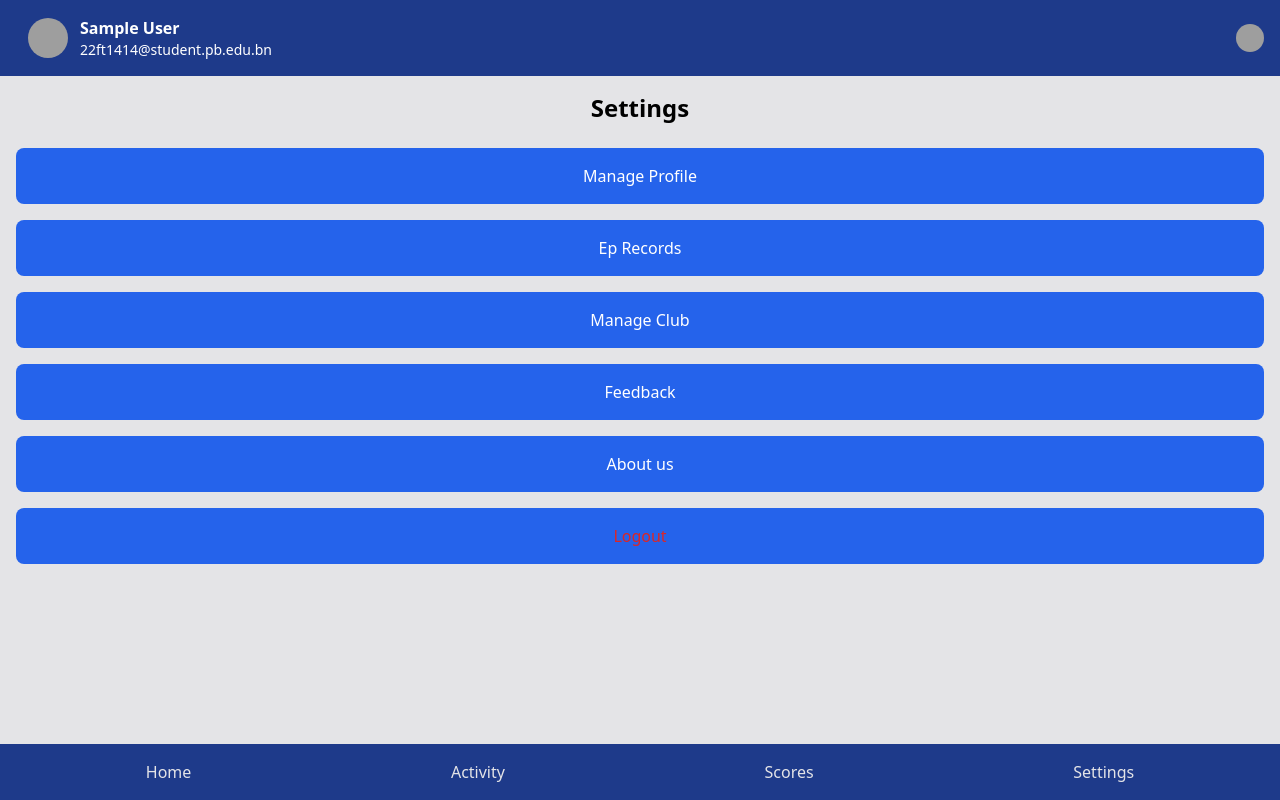
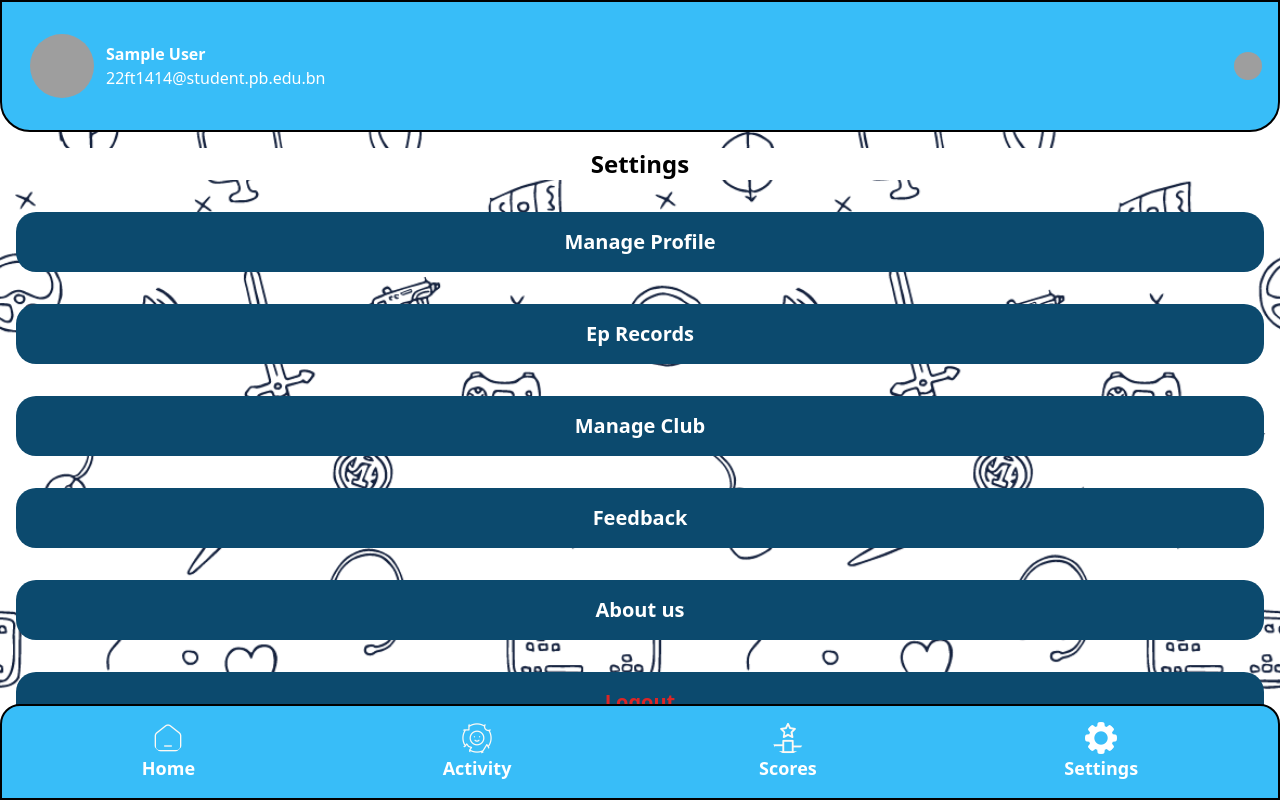
Before and after one commit to 22FTT1500/Ep-Quest, a PHP site: page /settingpage.php in a window 1280 px wide. Run offline with PHP 8.4, Linux system fonts and the light colour scheme; the visitor is signed in with stand-in values (Sample User, id 1); some libraries are stand-ins or nearby versions; grey boxes are pictures that could not be loaded.

Commit message:
settingpage css done, modified eprecord css

```diff
--- a/settingpage.php
+++ b/settingpage.php
@@ -14,15 +14,19 @@ if (isset($_SESSION['student_id']) && isset($_SESSION['student_id']) && isset($_
         <title>Setting</title>
     </head>
 
-    <body class="bg-zinc-200 text-white font-sans">
-        <div class="flex flex-col h-screen">
-            <div class="p-4 bg-blue-900">
-                <!-- Profile Link -->
+    <body class="bg-cover bg-repeat bg-center text-black font-sans" style="background-image: url('./assets/background.png');">
+        <div class="flex flex-col">
+            <!-- Header -->
+            <div class="py-8 px-4 bg-sky-400 rounded-br-[30px] rounded-bl-[30px] border-2 border-black text-white">
                 <div class="flex items-center">
-                    <img src="<?php echo $_SESSION['profileimg']; ?>" alt="profile" class="rounded-full ml-3 size-10" />
+                    <div>
+                        <a href="manageprofile.php">
+                            <img src="<?php echo $_SESSION['profileimg']; ?>" alt="profile" class="rounded-full ml-3 size-16" />
+                        </a>
+                    </div>
                     <div class="ml-3">
                         <h1 class="font-bold"><?php echo $_SESSION['fullname']; ?></h1>
-                        <p class="text-sm">22ft1414@student.pb.edu.bn</p>
+                        <p class="text-base">22ft1414@student.pb.edu.bn</p>
                     </div>
                     <div class="ml-auto">
                         <a href="notificationpage.php"><img src="./assets/bell.png" alt="profile" class="rounded-full ml-3 size-7" /></a>
@@ -30,40 +34,55 @@ if (isset($_SESSION['student_id']) && isset($_SESSION['student_id']) && isset($_
                 </div>
             </div>
 
-            <h2 class="text-center text-2xl font-bold mb-4 mt-4 text-black">Settings</h2>
+            <h2 class="text-center text-2xl font-bold text-black my-4 mx-2 bg-white block inline">Settings</h2>
+
             <!-- Manage profile card button -->
-            <div class="mx-4 my-2 p-4 bg-blue-600 rounded-lg text-center">
+            <div class="mx-4 my-4 p-4 bg-sky-900 rounded-[20px] text-center text-white font-bold text-xl">
                 <a href="manageprofile.php"><button class="">Manage Profile</button></a>
             </div>
 
-            <div class="mx-4 my-2 p-4 bg-blue-600 rounded-lg text-center">
+            <div class="mx-4 my-4 p-4 bg-sky-900 rounded-[20px] text-center text-white font-bold text-xl">
                 <a href="eprecord.php"><button class="">Ep Records</button></a>
             </div>
 
-            <div class="mx-4 my-2 p-4 bg-blue-600 rounded-lg text-center">
+            <div class="mx-4 my-4 p-4 bg-sky-900 rounded-[20px] text-center text-white font-bold text-xl">
                 <a href="manageclub.php"><button class="">Manage Club</button></a>
             </div>
 
-            <div class="mx-4 my-2 p-4 bg-blue-600 rounded-lg text-center">
+            <div class="mx-4 my-4 p-4 bg-sky-900 rounded-[20px] text-center text-white font-bold text-xl">
                 <a href="feedbackpage.php"><button class="">Feedback</button></a>
             </div>
 
-            <div class="mx-4 my-2 p-4 bg-blue-600 rounded-lg text-center">
+            <div class="mx-4 my-4 p-4 bg-sky-900 rounded-[20px] text-center text-white font-bold text-xl">
                 <a href="aboutpage.php"><button class="">About us</button></a>
             </div>
 
-            <div class="mx-4 my-2 p-4 bg-blue-600 rounded-lg text-center">
+            <div class="mx-4 my-4 p-4 bg-sky-900 rounded-[20px] text-center text-red font-bold text-xl">
                 <a href="logout.php"><button class="text-red-600">Logout</button></a>
             </div>
 
-            <div class="p-4 bg-blue-900 fixed bottom-0 w-full">
-                <div class="flex justify-around text-zinc-200">
-                    <span><a href="studentpage.php">Home</a></span>
-                    <span><a href="activitypage.php">Activity</a></span>
-                    <span><a href="leaderboard.php">Scores</a></span>
-                    <span><a href="#">Settings</a></span>
+            <!-- Footer -->
+            <div class="p-4 bg-sky-400 fixed bottom-0 w-full font-bold text-lg rounded-tr-[20px] rounded-tl-[20px] border-2 border-black text-white">
+                <div class="flex justify-around items-center">
+                    <a href="studentpage.php" class="flex flex-col items-center">
+                        <img src="./assets/homeButton.png" alt="home" class="rounded-full size-8">
+                        <span>Home</span>
+                    </a>
+                    <a href="activitypage.php" class="flex flex-col items-center">
+                        <img src="./assets/activityButton.png" alt="activities" class="rounded-full size-8">
+                        <span>Activity</span>
+                    </a>
+                    <a href="leaderboard.php" class="flex flex-col items-center">
+                        <img src="./assets/scoreButton.png" alt="scores" class="rounded-full size-8">
+                        <span>Scores</span>
+                    </a>
+                    <a href="settingpage.php" class="flex flex-col items-center">
+                        <img src="./assets/settingsSelectedButton.png" alt="settings" class="rounded-full size-8">
+                        <span>Settings</span>
+                    </a>
                 </div>
             </div>
+
         </div>
     </body>
 
```
Also changed, not shown: eprecord.php (+7 -1 lines).
